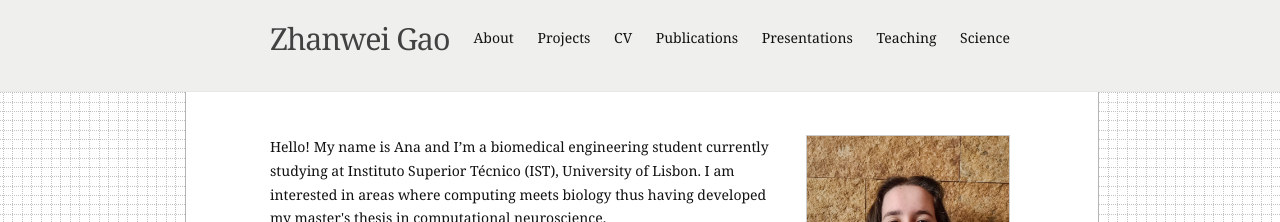
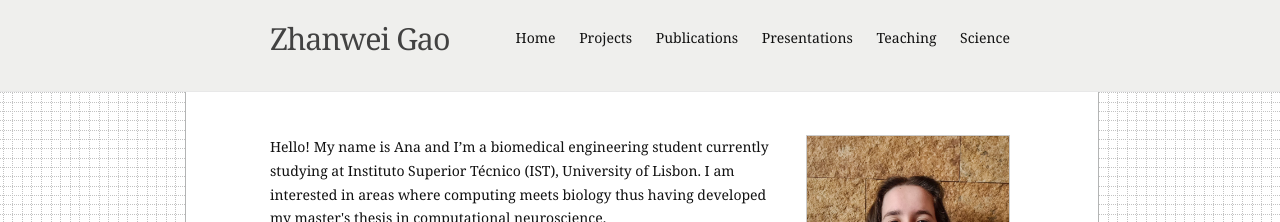
Before and after one commit to ZhanweiGao/zhanweigao.github.io, a Jekyll site: the page built from index.md, in a window 1280 px wide. Shown: the top 222 px of the page. Built offline with Jekyll 4.4.1, drawn with Linux system fonts in a browser that asks for light colours.

Commit message:
Update _config.yml

```diff
--- a/_config.yml
+++ b/_config.yml
@@ -12,13 +12,13 @@ remote_theme: eliottvincent/bay
 
 header:
   pages:
-    - name: About
+    - name: Home
       slug: /
     - name: Projects
       slug: /projects
     #- name: Blog
-    - name: CV
-      slug: /CV
+    #- name: CV
+    #  slug: /CV
     - name: Publications
     - name: Presentations
     - name: Teaching
```
